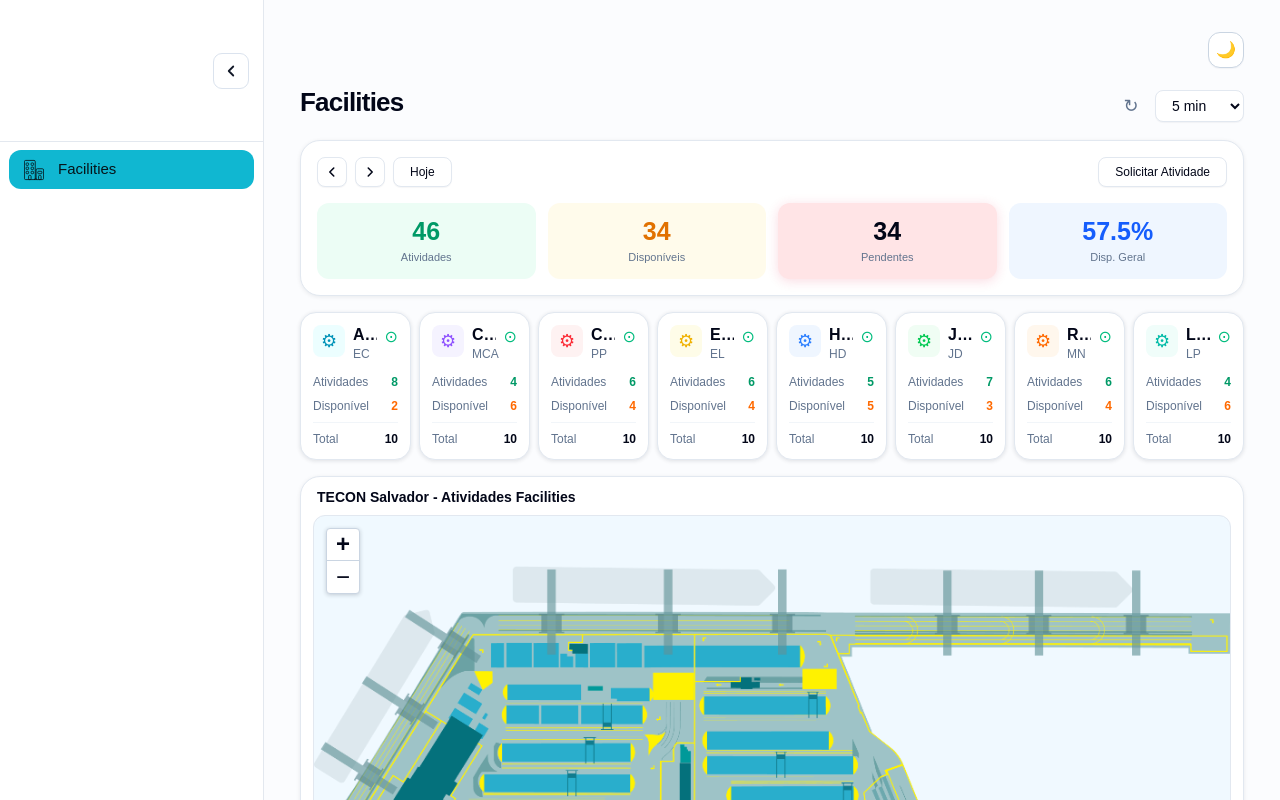
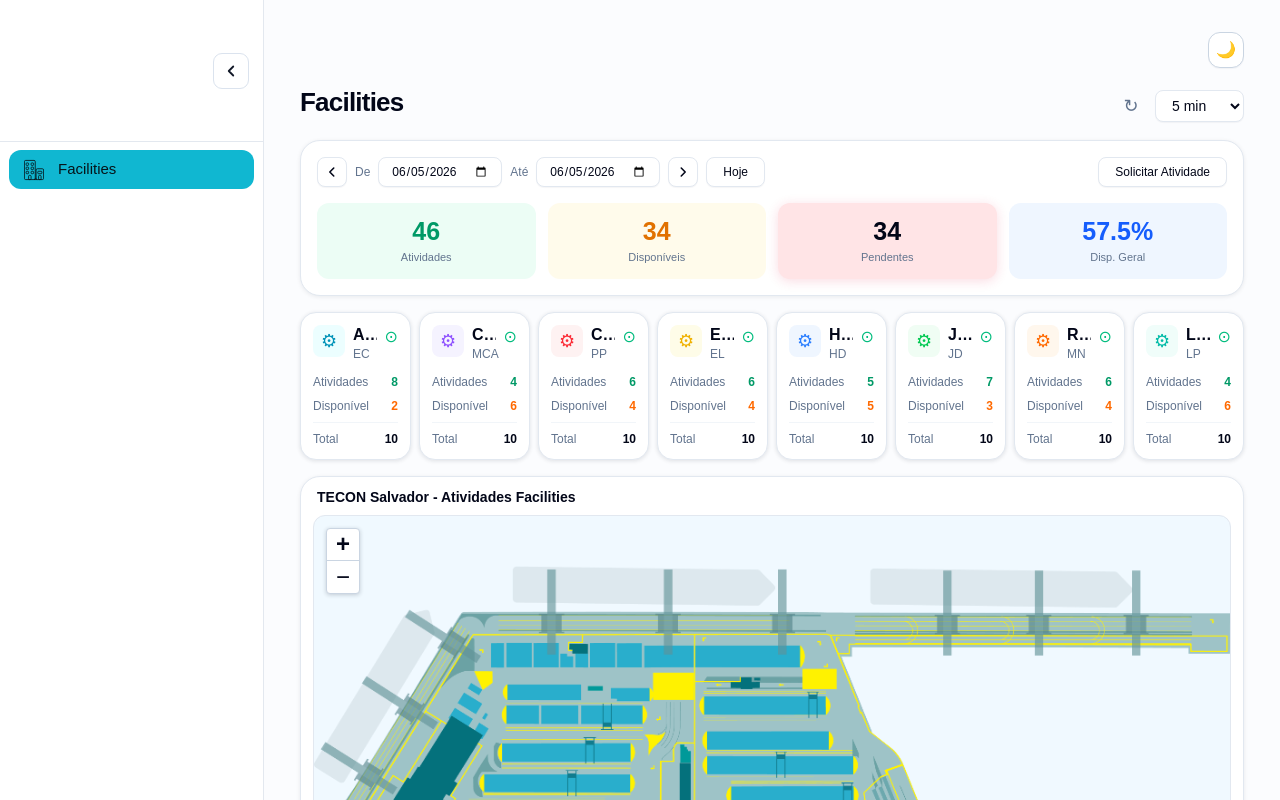
Before and after one commit to BAQ2002/OpsHub-Facilities, a Next.js app: page / in a window 1280 px wide. Shown: the top 800 px of the page. Built offline with nearby package versions, Linux system fonts and the light colour scheme.

Commit message:
Add date range controls to dashboard

```diff
--- a/app/page.tsx
+++ b/app/page.tsx
@@ -339,7 +339,7 @@ export default function Home() {
 
         <section className="mb-4 rounded-[20px] border border-slate-200 bg-white p-4 shadow-[0_1px_4px_rgba(15,23,42,0.08)]">
           <div className="mb-4 flex flex-wrap items-center justify-between gap-3">
-            <div className="flex items-center gap-2">
+            <div className="flex flex-wrap items-center gap-2">
               <button
                 className="flex h-[30px] w-[30px] items-center justify-center rounded-lg border border-slate-200 bg-white text-slate-950 shadow-[0_1px_1px_rgba(15,23,42,0.04)]"
                 type="button"
@@ -347,6 +347,26 @@ export default function Home() {
               >
                 <ChevronLeftIcon />
               </button>
+
+              <label className="flex items-center gap-2 text-xs text-slate-500">
+                <span>De</span>
+                <input
+                  aria-label="Data inicial"
+                  className="h-[30px] w-[124px] rounded-lg border border-slate-200 bg-white px-3 text-xs font-medium text-slate-950 shadow-[0_1px_1px_rgba(15,23,42,0.04)] [color-scheme:light]"
+                  defaultValue="2026-06-05"
+                  type="date"
+                />
+              </label>
+
+              <label className="flex items-center gap-2 text-xs text-slate-500">
+                <span>Até</span>
+                <input
+                  aria-label="Data final"
+                  className="h-[30px] w-[124px] rounded-lg border border-slate-200 bg-white px-3 text-xs font-medium text-slate-950 shadow-[0_1px_1px_rgba(15,23,42,0.04)] [color-scheme:light]"
+                  defaultValue="2026-06-05"
+                  type="date"
+                />
+              </label>
 
               <button
                 className="flex h-[30px] w-[30px] items-center justify-center rounded-lg border border-slate-200 bg-white text-slate-950 shadow-[0_1px_1px_rgba(15,23,42,0.04)]"
```
